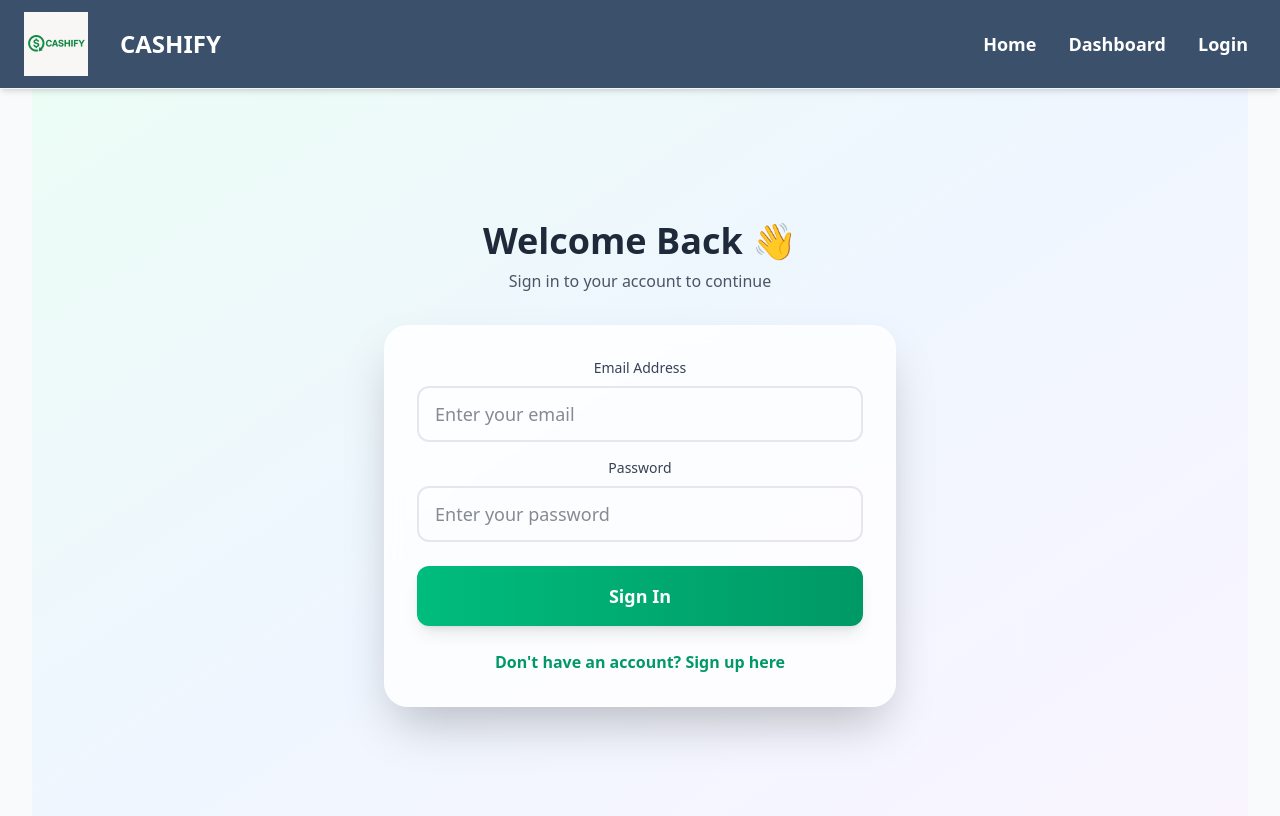
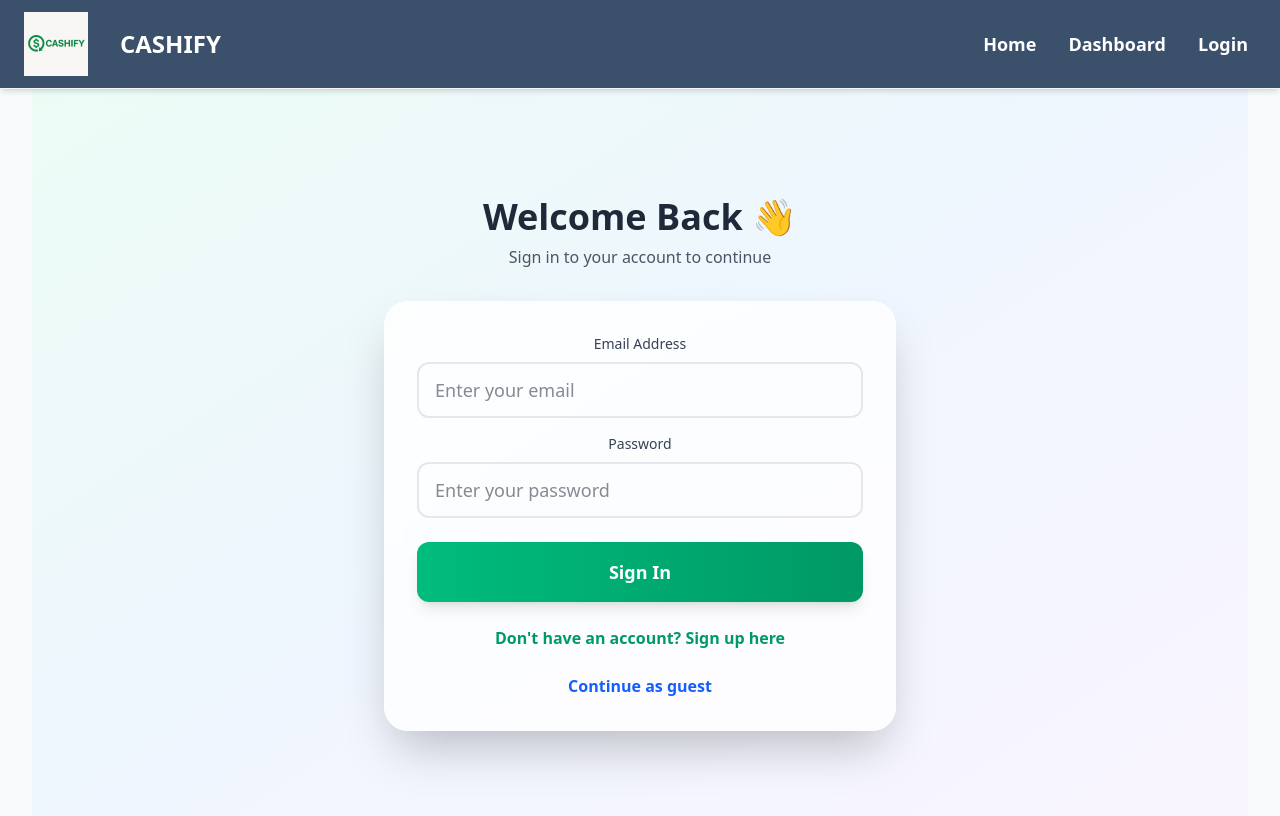
Before and after one commit to mattlind07/Cashify, a React app in the folder frontend/: page /login in a window 1280 px wide. Shown: the top 816 px of the page. Built offline with nearby package versions, Linux system fonts and the light colour scheme; the HTML template or start-up script is replaced by a standard one.

Commit message:
Added continue as guest link to register/login page

```diff
--- a/frontend/src/pages/login.jsx
+++ b/frontend/src/pages/login.jsx
@@ -93,6 +93,13 @@ export default function Login() {
                   Don't have an account? Sign up here
                 </Link>
               </div>
+              <div className="text-center">
+                <Link
+                  to="/dashboard"
+                  className="text-blue-600 font-semibold hover:text-blue-700 transition-colors duration-200">
+                  Continue as guest
+                </Link>
+              </div>
             </form>
           </div>
         </div>
```
